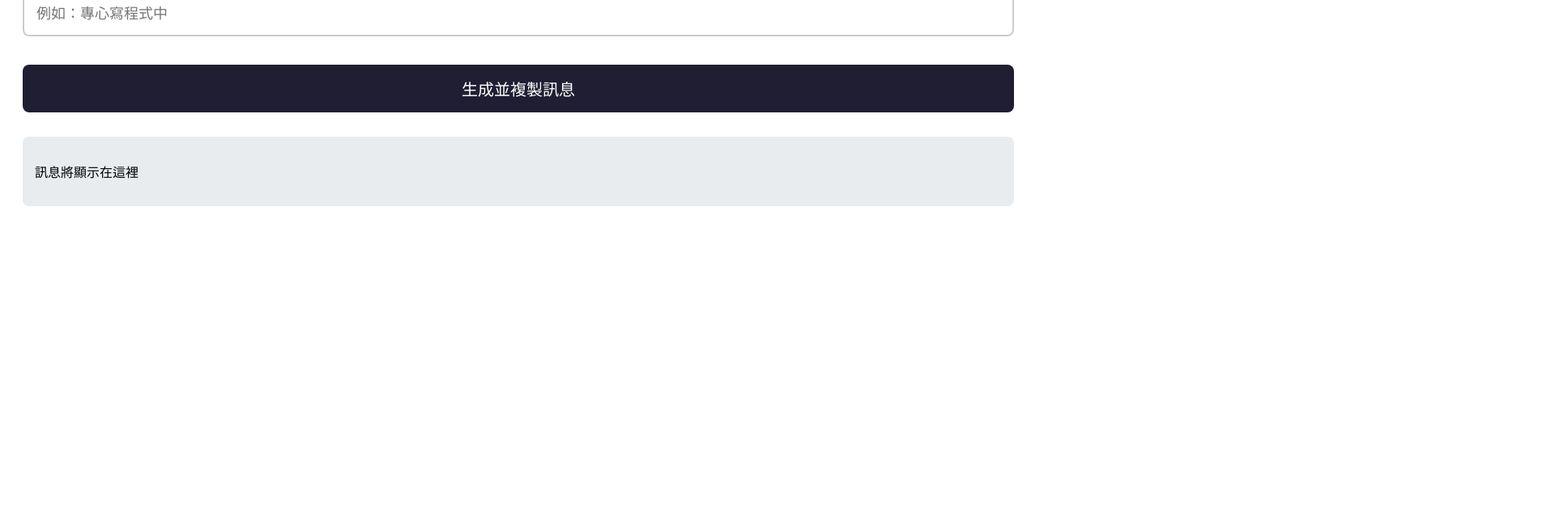
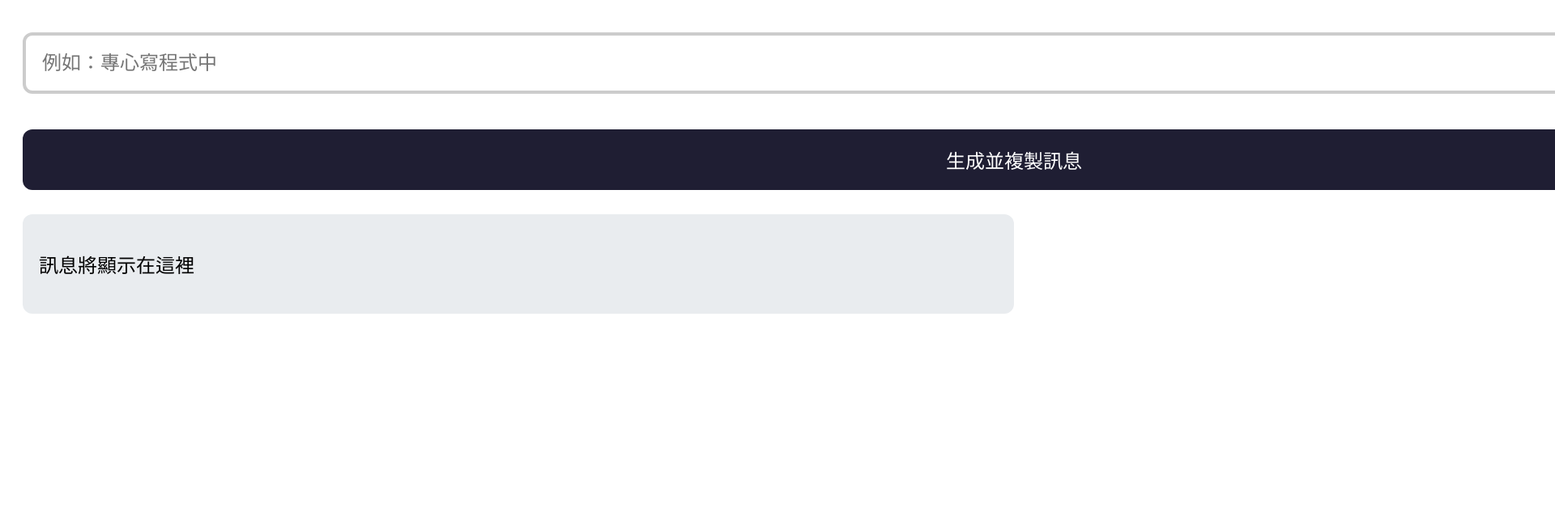
Before and after one commit to KYOMU9602/status-generator, a plain HTML site: page index.html in a window 1280 px wide. Shown: the part 142-800 px from the top of the page at 81% size, 1920 px wide, since content can reach past the window. Drawn offline with Linux system fonts and the light colour scheme.

Commit message:
Update index.html

```diff
--- a/index.html
+++ b/index.html
@@ -7,34 +7,35 @@
         body {
             font-family: Arial, sans-serif;
             padding: 20px;
+            font-size: 24px;
         }
         input[type="text"] {
-            width: 100%;
-            padding: 15px;
-            margin: 15px 0;
-            font-size: 18px;
-            border: 2px solid #ccc;
-            border-radius: 8px;
+            width: 200%;
+            padding: 20px;
+            margin: 20px 0;
+            font-size: 24px;
+            border: 4px solid #ccc;
+            border-radius: 12px;
             box-sizing: border-box;
         }
         button {
             background-color: #1f1e33 ;/* 深紫 */
             color: white;
-            padding: 15px 0;
+            padding: 20px 0;
             border: none;
             cursor: pointer;
-            width: 100%;
-            font-size: 20px;
-            margin-top: 20px;
-            border-radius: 8px;
+            width: 200%;
+            font-size: 24px;
+            margin-top: 24px;
+            border-radius: 12px;
         }
         #output {
             margin-top: 30px;
-            padding: 15px;
+            padding: 20px;
             background-color: #e9ecef;
-            border-radius: 8px;
+            border-radius: 12px;
             text-align: left;
-            font-size: 16px;
+            font-size: 24px;
         }
         .success { color: green; font-weight: bold; }
         .error { color: red; }
```
